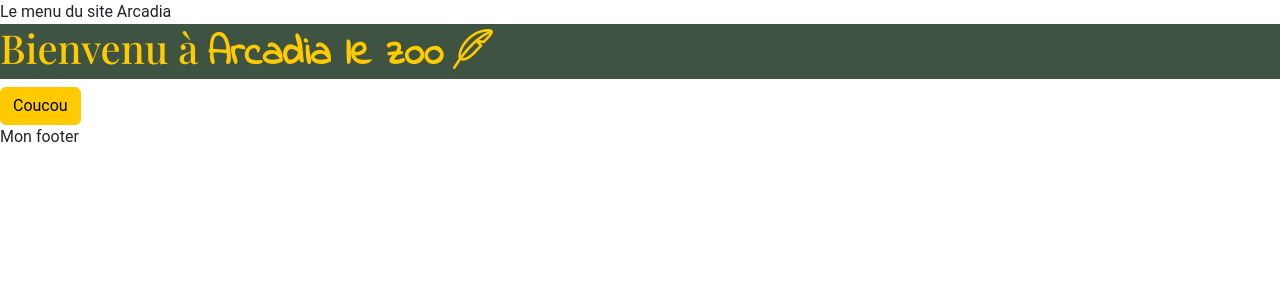
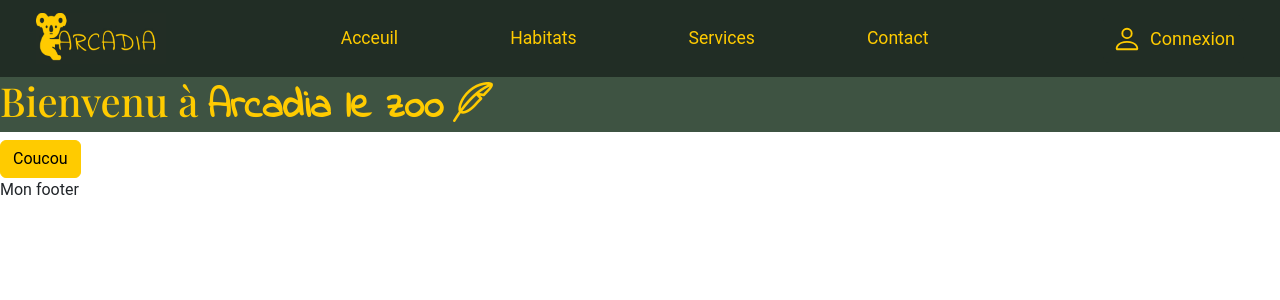
Before and after one commit to Fredlannes/Arcadia, a PHP site: page / in a window 1280 px wide. Shown: the top 300 px of the page. Run offline with PHP 8.4, Linux system fonts and the light colour scheme; some libraries are stand-ins or nearby versions; some web fonts are replaced.

Commit message:
creation du header

```diff
--- a/index.html
+++ b/index.html
@@ -16,8 +16,47 @@
 </head>
 <body>
     <header>
-        Le menu du site Arcadia
+        <nav class="navbar navbar-expand-lg bg-dark">
+            <div class="container-fluid">
+                <button class="navbar-toggler btn btn-dark border-primary text-primary p-2" type="button" data-bs-toggle="collapse"
+                    data-bs-target="#navbarSupportedContent" aria-controls="navbarSupportedContent" aria-expanded="false"
+                    aria-label="Toggle navigation">
+                    <svg xmlns="http://www.w3.org/2000/svg" width="30" height="30" fill="currentColor"
+                        class="bi bi-list navbar-toggler-icon" viewBox="0 0 16 16">
+                        <path fill-rule="evenodd"
+                            d="M2.5 12a.5.5 0 0 1 .5-.5h10a.5.5 0 0 1 0 1H3a.5.5 0 0 1-.5-.5m0-4a.5.5 0 0 1 .5-.5h10a.5.5 0 0 1 0 1H3a.5.5 0 0 1-.5-.5m0-4a.5.5 0 0 1 .5-.5h10a.5.5 0 0 1 0 1H3a.5.5 0 0 1-.5-.5" />
+                    </svg>
+                </button>
+                <a class="navbar-brand m-0 ms-lg-4" href="#"><img src="/assets/logos/logo.png" width="130"></a>
+                <div class="collapse navbar-collapse justify-content-center" id="navbarSupportedContent">
+                    <ul class="navbar-nav mb-2 mb-lg-0">
+                        <li class="nav-item mx-lg-5">
+                            <a class="nav-link" aria-current="page" href="#">Acceuil</a>
+                        </li>
+                        <li class="nav-item mx-lg-5">
+                            <a class="nav-link" href="#">Habitats</a>
+                        </li>
+                        <li class="nav-item mx-lg-5">
+                            <a class="nav-link" aria-disabled="true" href="#">Services</a>
+                        </li>
+                        <li class="nav-item mx-lg-5">
+                            <a class="nav-link" aria-disabled="true" href="#">Contact</a>
+                        </li>
+                    </ul>
+                </div>
+                <button href="#" class="btn btn-dark text-primary m-0 me-lg-4 p-2 d-flex">
+                    <svg xmlns="http://www.w3.org/2000/svg" width="30" height="30" fill="currentColor" class="bi bi-person"
+                        viewBox="0 0 16 16">
+                        <path
+                        d="M8 8a3 3 0 1 0 0-6 3 3 0 0 0 0 6m2-3a2 2 0 1 1-4 0 2 2 0 0 1 4 0m4 8c0 1-1 1-1 1H3s-1 0-1-1 1-4 6-4 6 3 6 4m-1-.004c-.001-.246-.154-.986-.832-1.664C11.516 10.68 10.289 10 8 10s-3.516.68-4.168 1.332c-.678.678-.83 1.418-.832 1.664z" />
+                    </svg>
+                    <p class="connection-text m-0 align-self-center ms-2">Connexion</p>
+                </button>
+            </div>
+        </nav>
     </header>
+
+
     <h1 class="bg-light text-primary">Bienvenu à <strong>Arcadia le zoo</strong> <i class="bi bi-feather"></i> </h1>
     <button class="btn btn-primary text-green">Coucou</button>
     <footer>Mon footer</footer>
--- a/scss/main.scss
+++ b/scss/main.scss
@@ -8,3 +8,30 @@ h1{
 strong{
     font-family: "indie flower";
 }
+
+.navbar-toggler{
+    display: flex;
+    width: 2em;
+    height: 2em;
+    align-items: center;
+    justify-content: center;
+}
+
+.nav-link{
+    color: $primary;
+    font-size: 1.1rem;
+}
+.nav-link:hover{
+    color: $secondary;
+}
+
+.connection-text {
+    display: none;
+    font-size: 18px;
+}
+
+@media screen and (min-width: 990px) {
+    .connection-text{
+        display : inline;
+    }
+}
```
Also changed, not shown: assets/css/main.min.css, assets/logos/person.svg (added), 1 other file.
